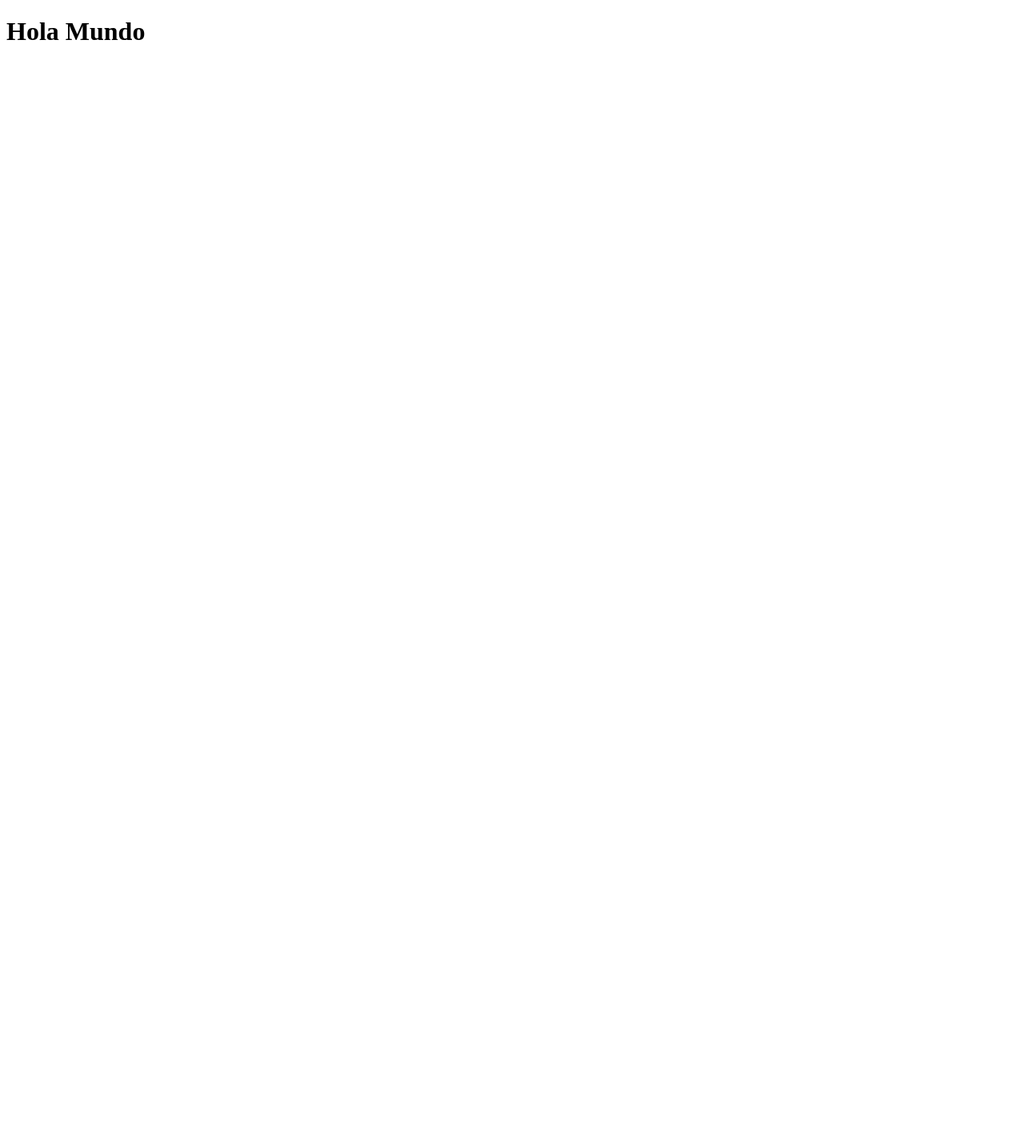
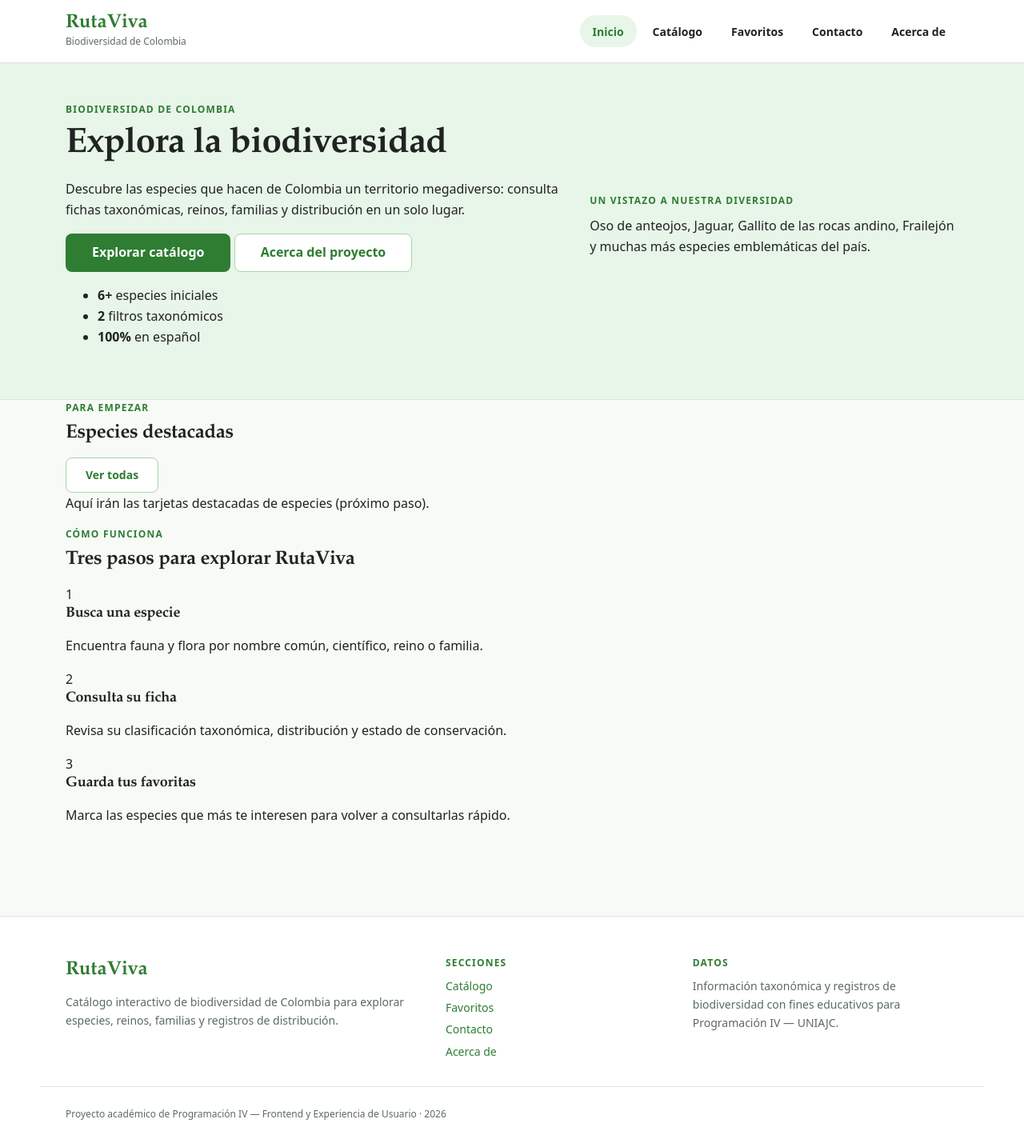
Before and after one commit to Frontend-programacion-IV-UNIAJC/frontend-programacion-iv-crear-repo-group-2, an Astro site: page /frontend-programacion-iv-crear-repo-group-2/ in a window 1280 px wide. Shown: the whole page at 80% size. Before the commit the page ends 800 px from the top, so only its background shows below. Built offline with nearby package versions, Linux system fonts and the light colour scheme; Astro itself is replaced by a stand-in of ours.

Commit message:
Agregar Layout, componentes base y 5 paginas de RutaViva

```diff
--- /dev/null
+++ b/src/components/layout/Footer.astro
@@ -0,0 +1,98 @@
+---
+const base = import.meta.env.BASE_URL;
+---
+
+<footer class="pie">
+  <div class="contenedor pie__interior">
+    <div>
+      <p class="pie__marca">RutaViva</p>
+      <p class="pie__texto">
+        Catálogo interactivo de biodiversidad de Colombia para explorar especies,
+        reinos, familias y registros de distribución.
+      </p>
+    </div>
+
+    <div>
+      <p class="rotulo">Secciones</p>
+      <ul class="pie__lista">
+        <li><a href={`${base}catalogo`}>Catálogo</a></li>
+        <li><a href={`${base}favoritos`}>Favoritos</a></li>
+        <li><a href={`${base}contacto`}>Contacto</a></li>
+        <li><a href={`${base}acerca-de`}>Acerca de</a></li>
+      </ul>
+    </div>
+
+    <div>
+      <p class="rotulo">Datos</p>
+      <p class="pie__texto">
+        Información taxonómica y registros de biodiversidad con fines educativos
+        para Programación IV — UNIAJC.
+      </p>
+    </div>
+  </div>
+
+  <div class="contenedor pie__base">
+    <p>Proyecto académico de Programación IV — Frontend y Experiencia de Usuario · 2026</p>
+  </div>
+</footer>
+
+<style>
+  .pie {
+    background: var(--color-fondo);
+    border-top: 1px solid var(--color-borde);
+    margin-top: var(--esp-6);
+    padding-top: var(--esp-6);
+    padding-bottom: var(--esp-5);
+  }
+
+  .pie__interior {
+    display: grid;
+    gap: var(--esp-5);
+  }
+
+  @media (min-width: 768px) {
+    .pie__interior {
+      grid-template-columns: 1.6fr 1fr 1.2fr;
+    }
+  }
+
+  .pie__marca {
+    font-family: var(--fuente);
+    font-size: var(--texto-l);
+    font-weight: 700;
+    color: var(--color-marca);
+    margin: 0 0 var(--esp-2);
+  }
+
+  .pie__texto {
+    font-size: var(--texto-s);
+    color: var(--color-texto-tenue);
+    margin: 0;
+  }
+
+  .pie__lista {
+    list-style: none;
+    margin: 0;
+    padding: 0;
+    display: flex;
+    flex-direction: column;
+    gap: var(--esp-1);
+    font-size: var(--texto-s);
+  }
+
+  .pie__lista a {
+    text-decoration: none;
+  }
+
+  .pie__base {
+    margin-top: var(--esp-5);
+    padding-top: var(--esp-4);
+    border-top: 1px solid var(--color-borde);
+    font-size: var(--texto-xs);
+    color: var(--color-texto-tenue);
+  }
+
+  .pie__base p {
+    margin: 0;
+  }
+</style>
--- /dev/null
+++ b/src/components/layout/Header.astro
@@ -0,0 +1,116 @@
+---
+const { activo = "inicio" } = Astro.props;
+const base = import.meta.env.BASE_URL;
+
+const enlaces = [
+  { clave: "inicio", nombre: "Inicio", ruta: "" },
+  { clave: "catalogo", nombre: "Catálogo", ruta: "catalogo" },
+  { clave: "favoritos", nombre: "Favoritos", ruta: "favoritos" },
+  { clave: "contacto", nombre: "Contacto", ruta: "contacto" },
+  { clave: "acerca-de", nombre: "Acerca de", ruta: "acerca-de" },
+];
+---
+
+<header class="encabezado">
+  <div class="contenedor encabezado__interior">
+    <a class="marca" href={base}>
+      <span class="marca__nombre">RutaViva</span>
+      <span class="marca__sub">Biodiversidad de Colombia</span>
+    </a>
+
+    <nav aria-label="Navegación principal">
+      <ul class="nav__lista">
+        {enlaces.map((e) => (
+          <li>
+            <a
+              class:list={["nav__enlace", { "nav__enlace--activo": activo === e.clave }]}
+              href={`${base}${e.ruta}`}
+              aria-current={activo === e.clave ? "page" : undefined}
+            >
+              {e.nombre}
+            </a>
+          </li>
+        ))}
+      </ul>
+    </nav>
+  </div>
+</header>
+
+<style>
+  .encabezado {
+    position: sticky;
+    top: 0;
+    z-index: 20;
+    background: var(--color-fondo);
+    border-bottom: 1px solid var(--color-borde);
+  }
+
+  .encabezado__interior {
+    display: flex;
+    flex-direction: column;
+    gap: var(--esp-2);
+    padding-top: var(--esp-3);
+    padding-bottom: var(--esp-3);
+  }
+
+  @media (min-width: 860px) {
+    .encabezado__interior {
+      flex-direction: row;
+      align-items: center;
+      justify-content: space-between;
+    }
+  }
+
+  .marca {
+    display: flex;
+    flex-direction: column;
+    text-decoration: none;
+    color: var(--color-texto);
+  }
+
+  .marca__nombre {
+    font-family: var(--fuente);
+    font-size: var(--texto-l);
+    font-weight: 700;
+    color: var(--color-marca);
+    line-height: 1.1;
+  }
+
+  .marca__sub {
+    font-size: var(--texto-xs);
+    color: var(--color-texto-tenue);
+  }
+
+  .nav__lista {
+    display: flex;
+    flex-wrap: wrap;
+    gap: var(--esp-1);
+    list-style: none;
+    margin: 0;
+    padding: 0;
+  }
+
+  .nav__enlace {
+    display: inline-flex;
+    align-items: center;
+    min-height: 40px;
+    padding: 0 var(--esp-3);
+    border-radius: var(--radio-pill);
+    text-decoration: none;
+    font-size: var(--texto-s);
+    font-weight: 600;
+    color: var(--color-texto);
+    transition: background var(--transicion), color var(--transicion);
+  }
+
+  .nav__enlace:hover {
+    background: var(--color-superficie);
+    color: var(--color-marca);
+  }
+
+  .nav__enlace--activo,
+  .nav__enlace[aria-current="page"] {
+    background: var(--color-marca-suave);
+    color: var(--color-marca);
+  }
+</style>
--- /dev/null
+++ b/src/components/ui/Boton.astro
@@ -0,0 +1,80 @@
+---
+const {
+  href,
+  variante = "primario",
+  tamano = "normal",
+  tipo = "button",
+} = Astro.props;
+
+const clases = [
+  "boton",
+  `boton--${variante}`,
+  tamano === "grande" && "boton--grande",
+];
+---
+
+{href ? (
+  <a href={href} class:list={clases}>
+    <slot />
+  </a>
+) : (
+  <button type={tipo} class:list={clases}>
+    <slot />
+  </button>
+)}
+
+<style>
+  .boton {
+    display: inline-flex;
+    align-items: center;
+    justify-content: center;
+    gap: var(--esp-2);
+    min-height: 44px;
+    padding: 0 var(--esp-4);
+    border-radius: var(--radio-s);
+    border: 1px solid transparent;
+    font-family: var(--fuente-texto);
+    font-size: var(--texto-s);
+    font-weight: 600;
+    text-decoration: none;
+    cursor: pointer;
+    transition: background var(--transicion), color var(--transicion), border-color var(--transicion);
+  }
+
+  .boton--primario {
+    background: var(--color-marca);
+    color: #ffffff;
+  }
+
+  .boton--primario:hover {
+    background: var(--color-marca-oscuro);
+    color: #ffffff;
+  }
+
+  .boton--secundario {
+    background: var(--color-fondo);
+    color: var(--color-marca);
+    border-color: var(--color-marca-borde);
+  }
+
+  .boton--secundario:hover {
+    background: var(--color-marca-suave);
+    color: var(--color-marca-oscuro);
+  }
+
+  .boton--texto {
+    background: transparent;
+    color: var(--color-marca);
+    padding: 0 var(--esp-2);
+  }
+
+  .boton--texto:hover {
+    background: var(--color-marca-suave);
+  }
+
+  .boton--grande {
+    min-height: 48px;
+    padding: 0 var(--esp-5);
+    font-size: var(--texto-base);
+  }
+</style>
--- /dev/null
+++ b/src/layouts/Layout.astro
@@ -0,0 +1,47 @@
+---
+// Layout.astro
+// Estructura común de todas las páginas: el head, el encabezado y el pie.
+// Lo que cambia de una página a otra entra por <slot />.
+
+import Header from "../components/layout/Header.astro";
+import Footer from "../components/layout/Footer.astro";
+import "../styles/variables.css";
+import "../styles/global.css";
+
+const base = import.meta.env.BASE_URL;
+const { titulo, descripcion, activo, ancho = "normal" } = Astro.props;
+---
+
+<!doctype html>
+<html lang="es">
+  <head>
+    <meta charset="UTF-8" />
+    <meta name="viewport" content="width=device-width, initial-scale=1.0" />
+    <meta name="theme-color" content="#234e37" />
+    <link rel="icon" type="image/svg+xml" href={`${base}favicon.svg`} />
+    <title>{titulo}</title>
+    <meta name="description" content={descripcion} />
+  </head>
+  <body>
+    <a class="saltar" href="#contenido">Saltar al contenido</a>
+
+    <Header activo={activo} />
+
+    <main id="contenido" class:list={["principal", { "principal--ancho": ancho === "ancho" }]}>
+      <slot />
+    </main>
+
+    <Footer />
+  </body>
+</html>
+
+<style>
+  .principal {
+    padding-top: var(--esp-6);
+    padding-bottom: var(--esp-6);
+  }
+
+  .principal--ancho {
+    padding-top: 0;
+  }
+</style>
--- /dev/null
+++ b/src/pages/catalogo.astro
@@ -0,0 +1,42 @@
+---
+import Layout from "../layouts/Layout.astro";
+---
+
+<Layout
+  titulo="Catálogo de especies — RutaViva"
+  descripcion="Filtra y explora las especies registradas en RutaViva."
+  activo="catalogo"
+>
+  <section class="contenedor">
+    <p class="rotulo">Catálogo</p>
+    <h1>Catálogo de especies</h1>
+    <p class="subtitulo">
+      Filtra por reino o familia, o busca una especie por nombre común o científico.
+    </p>
+
+    <div class="caja-vacia">
+      <p>Aquí conectaremos las tarjetas, el buscador y los filtros del catálogo.</p>
+    </div>
+  </section>
+</Layout>
+
+<style>
+  .subtitulo {
+    max-width: var(--ancho-lectura);
+    color: var(--color-texto-tenue);
+  }
+
+  .caja-vacia {
+    margin-top: var(--esp-4);
+    border: 1px dashed var(--color-borde-fuerte);
+    border-radius: var(--radio-m);
+    padding: var(--esp-6);
+    text-align: center;
+    color: var(--color-texto-tenue);
+    background: var(--color-fondo);
+  }
+
+  .caja-vacia p {
+    margin: 0;
+  }
+</style>
--- a/src/pages/index.astro
+++ b/src/pages/index.astro
@@ -1,16 +1,104 @@
 ---
+import Layout from "../layouts/Layout.astro";
+import Boton from "../components/ui/Boton.astro";
+
+const base = import.meta.env.BASE_URL;
 ---
 
-<html lang="en">
-	<head>
-		<meta charset="utf-8" />
-		<link rel="icon" type="image/svg+xml" href="/favicon.svg" />
-		<link rel="icon" href="/favicon.ico" />
-		<meta name="viewport" content="width=device-width" />
-		<meta name="generator" content={Astro.generator} />
-		<title>RUTA VIVA</title>
-	</head>
-	<body>
-		<h1>Hola Mundo</h1>
-	</body>
-</html>
+<Layout
+  titulo="RutaViva — Biodiversidad de Colombia"
+  descripcion="Explora las especies que hacen de Colombia un territorio megadiverso."
+  activo="inicio"
+  ancho="ancho"
+>
+  <section class="portada">
+    <div class="contenedor portada__interior">
+      <div class="portada__texto">
+        <p class="rotulo">Biodiversidad de Colombia</p>
+        <h1>Explora la biodiversidad</h1>
+        <p class="portada__entrada">
+          Descubre las especies que hacen de Colombia un territorio megadiverso:
+          consulta fichas taxonómicas, reinos, familias y distribución en un solo lugar.
+        </p>
+
+        <div class="portada__acciones">
+          <Boton href={`${base}catalogo`} tamano="grande">Explorar catálogo</Boton>
+          <Boton href={`${base}acerca-de`} variante="secundario" tamano="grande">
+            Acerca del proyecto
+          </Boton>
+        </div>
+
+        <ul class="portada__datos">
+          <li><strong>6+</strong> especies iniciales</li>
+          <li><strong>2</strong> filtros taxonómicos</li>
+          <li><strong>100%</strong> en español</li>
+        </ul>
+      </div>
+
+      <div class="portada__tarjeta">
+        <p class="rotulo">Un vistazo a nuestra diversidad</p>
+        <p class="portada__resumen">
+          Oso de anteojos, Jaguar, Gallito de las rocas andino, Frailejón y muchas
+          más especies emblemáticas del país.
+        </p>
+      </div>
+    </div>
+  </section>
+
+  <section class="contenedor seccion">
+    <div class="seccion__cabecera">
+      <div>
+        <p class="rotulo">Para empezar</p>
+        <h2>Especies destacadas</h2>
+      </div>
+      <Boton href={`${base}catalogo`} variante="secundario">Ver todas</Boton>
+    </div>
+
+    <div class="caja-vacia">
+      <p>Aquí irán las tarjetas destacadas de especies (próximo paso).</p>
+    </div>
+  </section>
+
+  <section class="contenedor seccion">
+    <p class="rotulo">Cómo funciona</p>
+    <h2>Tres pasos para explorar RutaViva</h2>
+
+    <div class="pasos">
+      <article class="paso">
+        <span class="paso__num">1</span>
+        <h3>Busca una especie</h3>
+        <p>Encuentra fauna y flora por nombre común, científico, reino o familia.</p>
+      </article>
+
+      <article class="paso">
+        <span class="paso__num">2</span>
+        <h3>Consulta su ficha</h3>
+        <p>Revisa su clasificación taxonómica, distribución y estado de conservación.</p>
+      </article>
+
+      <article class="paso">
+        <span class="paso__num">3</span>
+        <h3>Guarda tus favoritas</h3>
+        <p>Marca las especies que más te interesen para volver a consultarlas rápido.</p>
+      </article>
+    </div>
+  </section>
+</Layout>
+
+<style>
+  .portada {
+    background: var(--color-marca-suave);
+    border-bottom: 1px solid var(--color-borde);
+    padding: var(--esp-6) 0;
+  }
+  .portada__interior {
+    display: grid;
+    gap: var(--esp-5);
+    align-items: center;
+  }
+  @media (min-width: 900px) {
+    .portada__interior {
+      grid-template-columns: 1.15fr 0.85fr;
+    }
+  }
+  </style>
--- a/src/styles/global.css
+++ b/src/styles/global.css
@@ -69,6 +69,74 @@ a:hover {
 
 /* Foco del teclado nunca se elimina, se hace visible */
 :focus-visible {
-  outline: 2px solid var(--color-marca);
-  outline-offset: 3px;
+  outline: 3px solid var(--color-marca);
+  outline-offset: 2px;
+  border-radius: var(--radio-s);
 }
+
+@media (prefers-reduced-motion: reduce) {
+  *,
+  *::before,
+  *::after {
+    animation-duration: 0.01ms !important;
+    transition-duration: 0.01ms !important;
+  }
+}
+
+/* Utilidades */
+.contenedor {
+  width: 100%;
+  max-width: var(--ancho-max);
+  margin: 0 auto;
+  padding-left: var(--esp-3);
+  padding-right: var(--esp-3);
+}
+
+@media (min-width: 768px) {
+  .contenedor {
+    padding-left: var(--esp-5);
+    padding-right: var(--esp-5);
+  }
+}
+
+/* Visible para los lectores de pantalla */
+.solo-lectores {
+  position: absolute;
+  width: 1px;
+  height: 1px;
+  padding: 0;
+  margin: -1px;
+  overflow: hidden;
+  clip: rect(0, 0, 0, 0);
+  white-space: nowrap;
+  border: 0;
+}
+
+/* Enlace para saltar al contenido, el primero que recibe el foco */
+.saltar {
+  position: absolute;
+  left: var(--esp-3);
+  top: -4rem;
+  z-index: 50;
+  background: var(--color-marca);
+  color: #fff;
+  padding: var(--esp-2) var(--esp-4);
+  border-radius: var(--radio-s);
+  text-decoration: none;
+  transition: top var(--transicion);
+}
+
+.saltar:focus {
+  top: var(--esp-3);
+  color: #fff;
+}
+
+.rotulo {
+  font-family: var(--fuente-texto);
+  font-size: var(--texto-xs);
+  letter-spacing: 0.1em;
+  text-transform: uppercase;
+  font-weight: 700;
+  color: var(--color-marca);
+  margin: 0 0 var(--esp-2);
+}
```
Also changed, not shown: src/pages/acerca-de.astro (added, +57 -0 lines), src/pages/contacto.astro (added, +25 -0 lines), src/pages/favoritos.astro (added, +28 -0 lines), src/components/ui/Etiqueta.astro (added).
